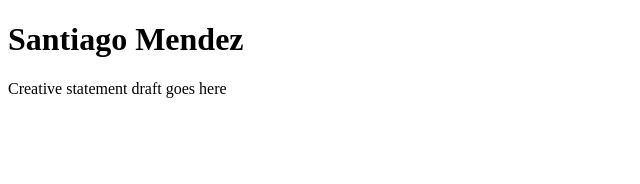
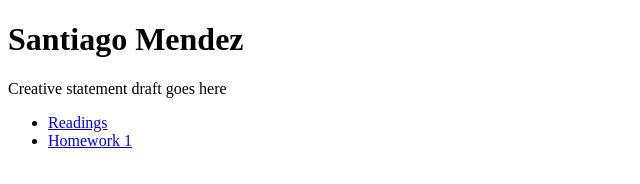
Before and after one commit to smdzzzr/medpl150, a plain HTML site: page index.html in a window 1280 px wide. Shown: the whole page, without its empty margins (0-640 px from the left). Drawn offline with Linux system fonts and the light colour scheme.

Commit message:
Update index.html

```diff
--- a/index.html
+++ b/index.html
@@ -14,6 +14,13 @@
 
 <p>Creative statement draft goes here</p>
 
+
+  <ul>
+    <li><a href="readings.html"> Readings </a> </li>
+    <li><a href="homework1.html">Homework 1</a></li>
+
+  </ul>
+
 </body>
 
 </html>
```
